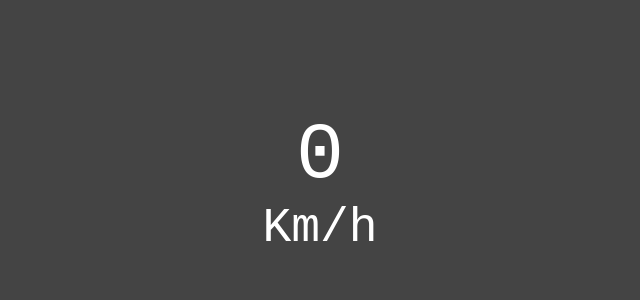
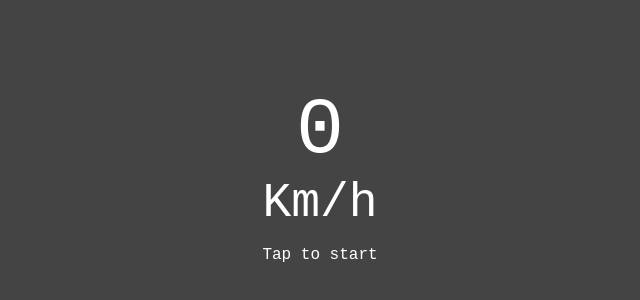
Before and after one commit to andre23arruda/web-velocimeter, a React (Create React App) app: page / in a window 1280 px wide. Shown: the part 218-518 px from the top of the page, without its empty margins (320-960 px from the left). Built offline with nearby package versions, Linux system fonts and the light colour scheme.

Commit message:
feat: Add tap to start text

```diff
--- a/src/App.css
+++ b/src/App.css
@@ -19,3 +19,7 @@ body, html, #root {
 #speed {
   font-size: 5rem;
 }
+
+#tap {
+  font-size: 1rem;
+}
--- a/src/App.jsx
+++ b/src/App.jsx
@@ -5,6 +5,7 @@ import './App.css'
 
 export default function App() {
 	const [speed, setSpeed] = useState(0)
+	const [isStopped, setIsStopped] = useState(true)
 
 	let watchID = null
 	const options = {enableHighAccuracy:true}
@@ -13,11 +14,13 @@ export default function App() {
 		if (!watchID) {
 			watchID = navigator.geolocation.watchPosition(
 			updatePosition, handleError, options)
+			setIsStopped(false)
 		}
 		else {
 			navigator.geolocation.clearWatch(watchID)
 			watchID = null
 			setSpeed(0)
+			setIsStopped(true)
 		}
 	}
 
@@ -51,6 +54,10 @@ export default function App() {
 				{ speed }
 			</div>
 			<div>Km/h</div>
+
+			<p id="tap">
+				Tap to {isStopped ? 'start' : 'stop'}
+			</p>
 		</div>
 	)
 }
```
